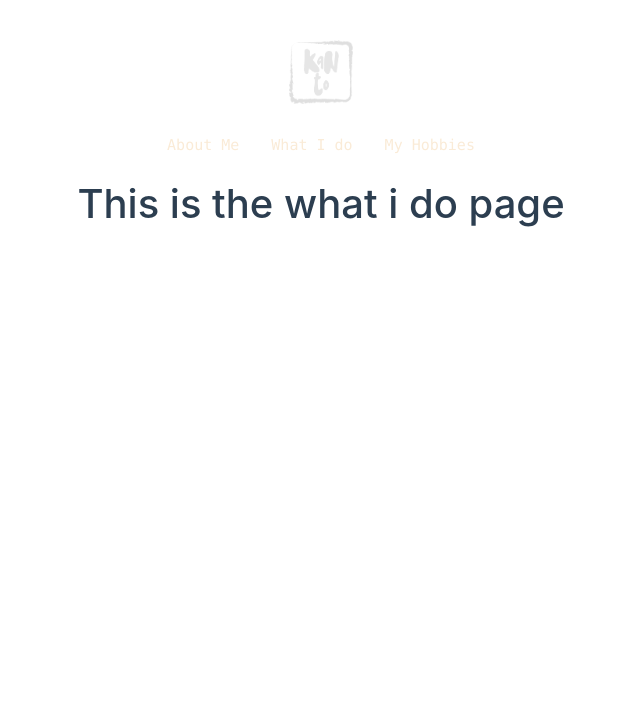
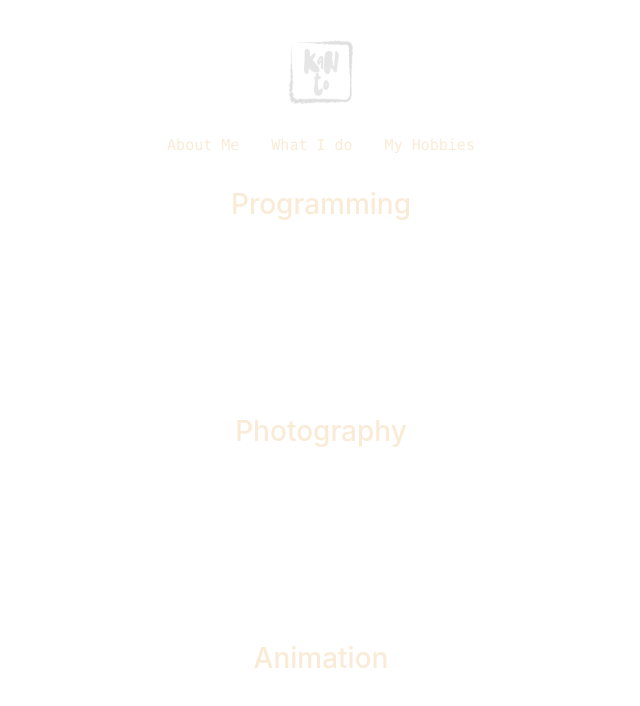
Before and after one commit to KantoCanto/MiniProj1, a Vue app in the folder CV_Vue/: page /what-i-do in a window 1280 px wide. Shown: the top 706 px of the page, without its empty margins (319-959 px from the left). Built offline with nearby package versions, Linux system fonts and the light colour scheme.

Commit message:
working on the grid of whatview

```diff
--- a/CV_Vue/src/views/WhatView.vue
+++ b/CV_Vue/src/views/WhatView.vue
@@ -1,13 +1,82 @@
 <script></script>
 
 <template>
-  <div class="whatPage">
-    <h1>This is the what i do page</h1>
+  <div class="wrapper">
+    <div class="row1 col2">
+      <div class="title"><h1>Programming</h1></div>
+    </div>
+    <div class="row2">
+      <div class="col1"></div>
+      <div class="col2"></div>
+      <div class="col3"></div>
+    </div>
+    <div class="row3 col2">
+      <div class="title"><h1>Photography</h1></div>
+    </div>
+    <div class="row4">
+      <div class="col1"></div>
+      <div class="col2"></div>
+      <div class="col3"></div>
+    </div>
+    <div class="row5 col2">
+      <div class="title"><h1>Animation</h1></div>
+    </div>
+    <div class="row6">
+      <div class="col1"></div>
+      <div class="col2"></div>
+      <div class="col3"></div>
+    </div>
   </div>
 </template>
 
 <style>
-.whatPage {
+* {
+  box-sizing: border-box;
+}
+.wrapper {
+  margin: 0 auto;
+  display: grid;
+  grid-template-columns: repeat(5, 1fr);
+  gap: 0.1rem;
+  grid-auto-rows: minmax(7rem, auto);
+}
+
+.row1 {
+  grid-row: 1;
+}
+.row2 {
+  grid-row: 2;
+}
+.row3 {
+  grid-row: 3;
+}
+.row4 {
+  grid-row: 4;
+}
+.row5 {
+  grid-row: 5;
+}
+.row6 {
+  grid-row: 6;
+}
+
+.col1 {
+  grid-column: 1/2;
+}
+.col2 {
+  grid-column: 3/4;
+}
+.col3 {
+  grid-column: 5/6;
+}
+
+.title {
   text-align: center;
+  justify-content: center;
+  margin: 0.5rem 0 0.5rem 0;
+}
+h1 {
+  font-size: 1.75rem;
+  color: antiquewhite;
 }
 </style>
```
